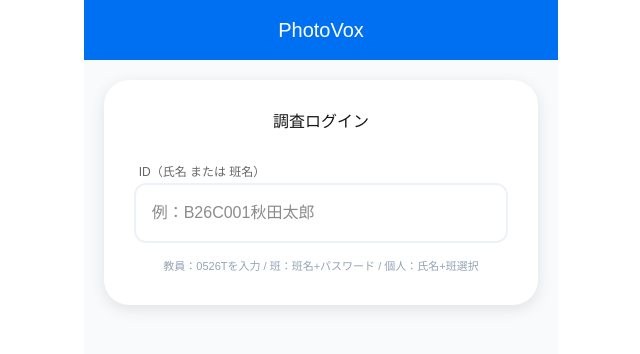
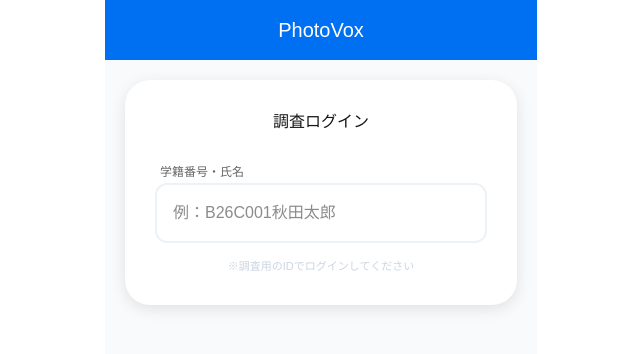
Before and after one commit to sonnnenblume/kadare-photovox, a Next.js app: page / in a window 1280 px wide. Shown: the top 354 px of the page, without its empty margins (319-959 px from the left). Built offline with nearby package versions, Linux system fonts and the light colour scheme.

Commit message:
auth: final smart branching login

```diff
--- a/src/app/page.tsx
+++ b/src/app/page.tsx
@@ -5,6 +5,8 @@
 const SUPABASE_URL = 'https://zlpcaxrjwlbrisyurfdr.supabase.co'
 const SUPABASE_KEY = 'eyJhbGciOiJIUzI1NiIsInR5cCI6IkpXVCJ9.eyJpc3MiOiJzdXBhYmFzZSIsInJlZiI6InpscGNheHJqd2xicmlzeXVyZmRyIiwicm9sZSI6ImFub24iLCJpYXQiOjE3NzQ1MTkxNTcsImV4cCI6MjA5MDA5NTE1N30.BT4yx6ipKUvM-nieU0d0ofbiUqUE7hY4Q3x1EYI_Bs8'
 const supabase = createClient(SUPABASE_URL, SUPABASE_KEY)
+
+// GroupHまで追加
 const GROUPS = ['GroupA','GroupB','GroupC','GroupD','GroupE','GroupF','GroupG','GroupH']
 
 export default function Home() {
@@ -110,7 +112,7 @@
     <div style={{ maxWidth: '600px', margin: '0 auto', minHeight: '100vh', background: '#f8fafc', fontFamily: 'sans-serif' }}>
       <header style={{ background: '#0070f3', padding: '15px', color: '#fff', textAlign:'center', position:'sticky', top:0, zIndex:10 }}>
         <h1 onClick={() => setScreen('home')} style={{ margin: 0, fontSize: '20px', cursor:'pointer' }}>PhotoVox</h1>
-        {role && <div style={{fontSize: '11px'}}>{userId} / {uploadGroup} ({role === 'teacher' ? '教員用' : '個人用'})</div>}
+        {role && <div style={{fontSize: '11px'}}>{userId} / {uploadGroup} ({role === 'teacher' ? '教員' : '学生'})</div>}
       </header>
 
       <main style={{ padding: '20px' }}>
@@ -119,13 +121,13 @@
             <h2 style={{textAlign:'center', marginBottom: '25px'}}>調査ログイン</h2>
 
             <div style={{marginBottom: '15px'}}>
-              <label style={{fontSize: '12px', color: '#666', marginLeft: '5px'}}>ID（氏名 または 班名）</label>
+              <label style={{fontSize: '12px', color: '#666', marginLeft: '5px'}}>学籍番号・氏名</label>
               <input
                 type="text" placeholder="例：B26C001秋田太郎" value={loginId}
                 onChange={e => {
                   const val = e.target.value;
                   setLoginId(val);
-                  // 【教員ルート】0526Tで即ログイン
+                  // ステルス教員ログイン (0526T)
                   if (val === '0526T') {
                     setUserId('管理者'); setUploadGroup('教員'); setRole('teacher');
                     localStorage.setItem('photovox_id', '0526T'); localStorage.setItem('photovox_group', '教員');
@@ -135,13 +137,12 @@
               />
             </div>
 
-            {/* 0526T以外かつ入力がある場合のみ追加項目を表示 */}
             {loginId !== '0526T' && loginId.length > 0 && (
               <>
                 {loginId.includes('Group') ? (
-                  /* --- パターンB：班ログイン (IDに"Group"を含む場合) --- */
+                  /* ステルス班ログイン (IDに"Group"と打ったときだけ表示) */
                   <div style={{marginBottom: '20px'}}>
-                    <label style={{fontSize: '12px', color: '#666', marginLeft: '5px'}}>パスワード（0519）</label>
+                    <label style={{fontSize: '12px', color: '#666', marginLeft: '5px'}}>パスワード</label>
                     <input
                       type="password" placeholder="パスワードを入力"
                       onChange={e => {
@@ -155,7 +156,7 @@
                     />
                   </div>
                 ) : (
-                  /* --- パターンC：個人ログイン (それ以外) --- */
+                  /* 通常の個人ログイン表示 */
                   <>
                     <div style={{marginBottom: '15px'}}>
                       <label style={{fontSize: '12px', color: '#666', marginLeft: '5px'}}>担当班を選択</label>
@@ -181,8 +182,8 @@
                 )}
               </>
             )}
-            <p style={{fontSize: '11px', color: '#94a3b8', textAlign: 'center', marginTop: '15px'}}>
-              教員：0526Tを入力 / 班：班名+パスワード / 個人：氏名+班選択
+            <p style={{fontSize: '11px', color: '#cbd5e1', textAlign: 'center', marginTop: '15px'}}>
+              ※調査用のIDでログインしてください
             </p>
           </div>
         ) : screen === 'home' ? (
```
